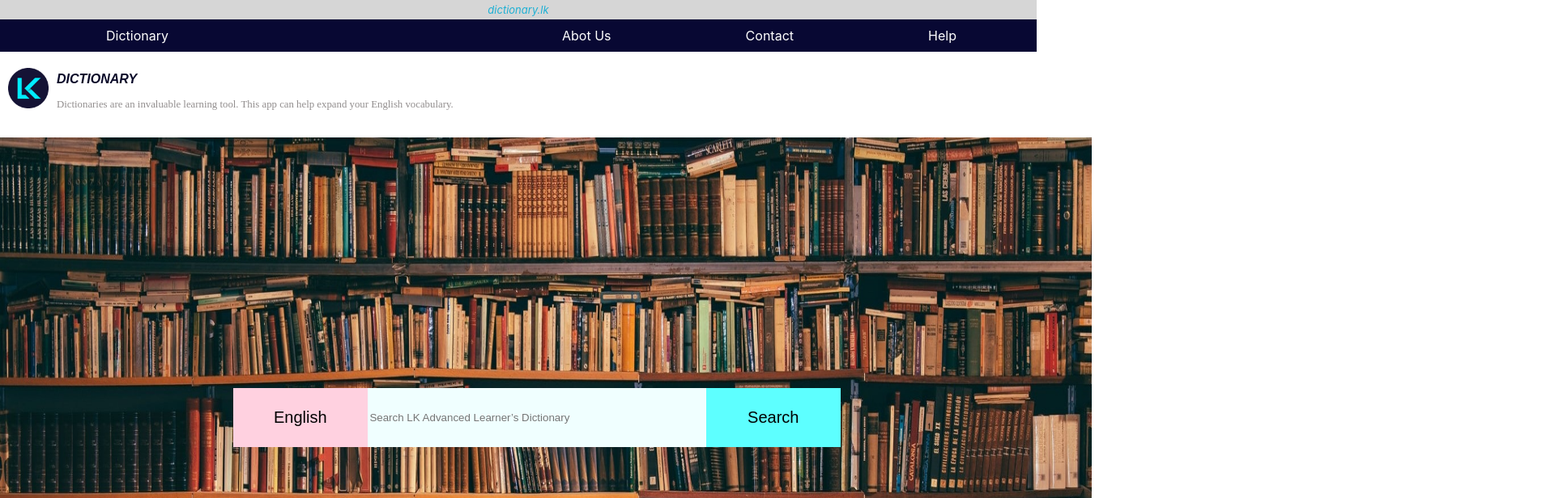
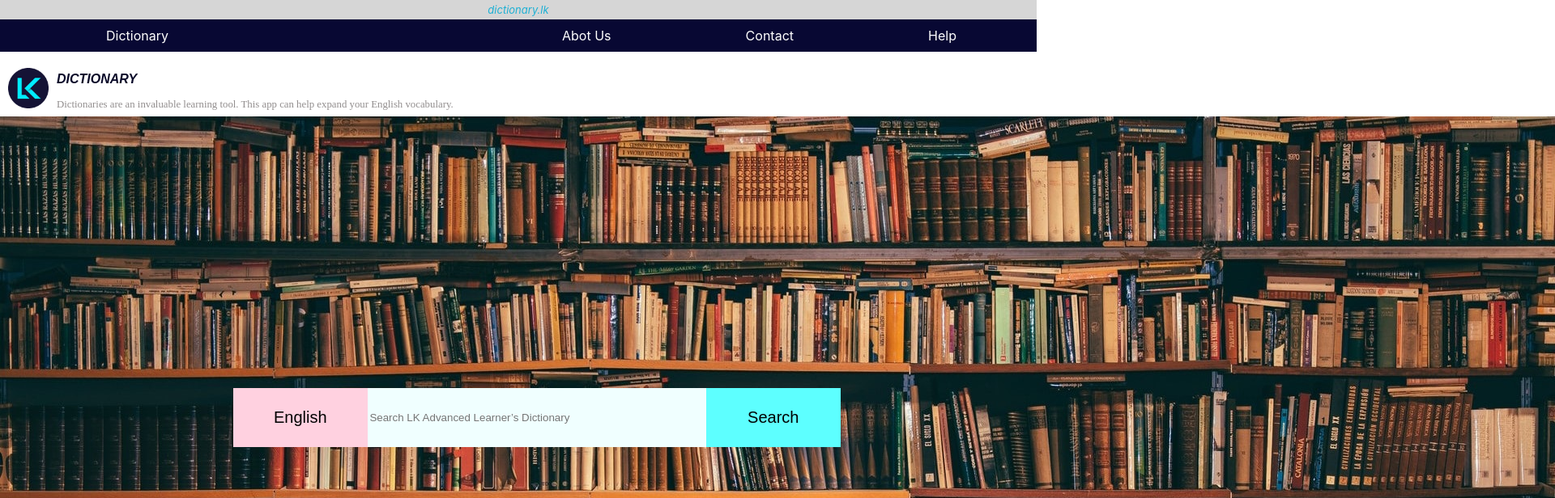
Before and after one commit to Audarilanka/Dictionary_App, a React (Create React App) app: page / in a window 1280 px wide. Shown: the top 616 px of the page at 81% size, 1920 px wide, since content can reach past the window. Built offline with nearby package versions, Linux system fonts and the light colour scheme.

Commit message:
feat(project)dictionary

```diff
--- a/src/App.css
+++ b/src/App.css
@@ -1,12 +1,5 @@
 /* backgroundImage */
-.backgroundImage {
-  display: flex;
-  margin-top: 3rem;
-  width: 84.25rem;
-  height: 47.5rem;
-  position: relative;
-  z-index: 1;
-}
+
 /* grid */
 /* .container {
   display: grid;
```
